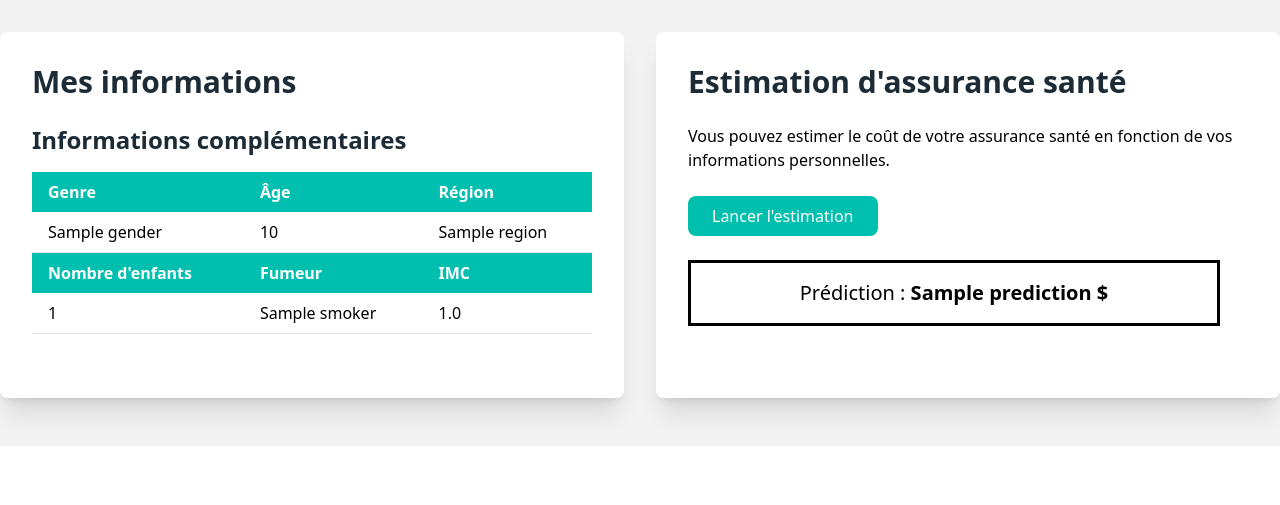
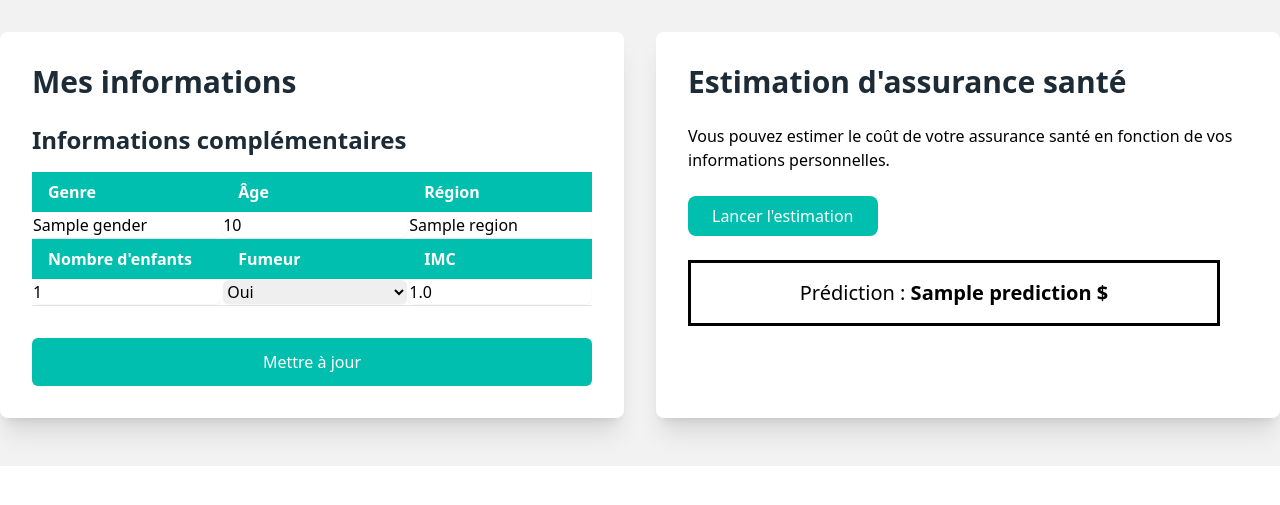
Before and after one commit to NicoCasso/Application_Django_Prediction, a Django app: template MyApp/app/templates/app/prediction.html in a window 1280 px wide. Shown: the part 216-721 px from the top of the page. Run offline with Django 5.2, Linux system fonts and the light colour scheme; tables that the repository leaves empty hold one stand-in row (values such as "Sample post"); the template is opened without the code that fills it: values that come from a table or form of the project are taken from there, most other values are stand-ins (such as "Sample title", 1, 10 or a date in 2020); some libraries are stand-ins or nearby versions.

Commit message:
Mettre à jour les liens de navigation pour utiliser les balises URL Django et améliorer le formulaire de prédiction avec des champs d'entrée pour le genre, l'âge, la région, le nombre d'enfants, le statut de fumeur et l'IMC.

```diff
--- a/MyApp/app/templates/app/home.html
+++ b/MyApp/app/templates/app/home.html
@@ -11,8 +11,8 @@
     <nav class="bg-navy-600 text-white p-4 shadow-md">
         <div class="container mx-auto flex justify-between items-center">
             <div class="menu-items flex space-x-6">
-                <a href="register" class="hover:bg-navy-500 p-2 rounded-md">S'inscrire</a>
-                <a href="login" class="hover:bg-navy-500 p-2 rounded-md">Se connecter</a>
+                <a href="{% url 'app:register' %}" class="hover:bg-navy-500 p-2 rounded-md">S'inscrire</a>
+                <a href="{% url 'app:login' %}" class="hover:bg-navy-500 p-2 rounded-md">Se connecter</a>
             </div>
         </div>
     </nav>
--- a/MyApp/app/templates/app/login.html
+++ b/MyApp/app/templates/app/login.html
@@ -44,7 +44,7 @@
             </form>
 
             <div class="link mt-6 text-center">
-                <a href="register" class="text-navy-600 hover:text-navy-700 hover:underline">Créer un compte</a>
+                <a href="{% url 'app:register' %}" class="text-navy-600 hover:text-navy-700 hover:underline">Créer un compte</a>
             </div>
         </div>
     </div>
--- a/MyApp/app/templates/app/prediction.html
+++ b/MyApp/app/templates/app/prediction.html
@@ -28,9 +28,34 @@
                 </thead>
                 <tbody>
                     <tr class="border-b hover:bg-[#f7f7f7] transition duration-200">
-                        <td class="px-4 py-2">{{ gender }}</td>
-                        <td class="px-4 py-2">{{ insurance_infos.age }}</td>
-                        <td class="px-4 py-2">{{ region }}</td>
+                        <td>
+                            <input
+                        type="text"
+                        id="gender"
+                        name="gender"
+                        class="w-full border-gray-300 rounded-md shadow-sm focus:border-[#00bfae] focus:ring-[#00bfae]"
+                        value="{{ gender }}"
+                             />
+                        </td>
+                        <td>
+                            <input
+                                type="number"
+                                id="age"
+                                name="age"
+                                class="w-full border-gray-300 rounded-md shadow-sm focus:border-[#00bfae] focus:ring-[#00bfae]"
+                                value="{{ insurance_infos.age }}"
+                            />
+                        </td>
+                        <td>
+                            <input
+                                type="text"
+                                id="region"
+                                name="region"
+                                class="w-full border-gray-300 rounded-md shadow-sm focus:border-[#00bfae] focus:ring-[#00bfae]"
+                                value="{{ region }}"
+                            />
+
+                        </td>
                     </tr>
                 </tbody>
                 <thead class="bg-[#00bfae]">
@@ -40,14 +65,48 @@
                         <th class="px-4 py-2 text-left text-white font-semibold">IMC</th>
                     </tr>
                 </thead>
+                <div>
+                </div>
                 <tbody>
                     <tr class="border-b hover:bg-[#f7f7f7] transition duration-200">
-                        <td class="px-4 py-2">{{ insurance_infos.children }}</td>
-                        <td class="px-4 py-2">{{ smoker }}</td>
-                        <td class="px-4 py-2">{{ insurance_infos.bmi }}</td>
+                        <td>
+                            <input
+                                type="number"
+                                id="children"
+                                name="children"
+                                class="w-full border-gray-300 rounded-md shadow-sm focus:border-[#00bfae] focus:ring-[#00bfae]"
+                                value="{{ insurance_infos.children }}"
+                            />
+                        </td>
+                        <td>
+                            <select
+                                id="smoker"
+                                name="smoker"
+                                class="w-full border-gray-300 rounded-md shadow-sm focus:border-[#00bfae] focus:ring-[#00bfae]"
+                                >
+                                <option value="Oui" {% if smoker == "Oui" %}selected{% endif %}>Oui</option>
+                                <option value="Non" {% if smoker == "Non" %}selected{% endif %}>Non</option>
+                            </select>
+                        </td>
+                        <td>
+                            <input
+                                type="number"
+                                id="bmi"
+                                name="bmi"
+                                step="0.1"
+                                class="w-full border-gray-300 rounded-md shadow-sm focus:border-[#00bfae] focus:ring-[#00bfae]"
+                                value="{{ insurance_infos.bmi }}"
+                            />
+                        </td>
                     </tr>
                 </tbody>
             </table>
+            <!-- Boutons d'action -->
+            <div class="mt-6 flex justify-end gap-4">
+                <button type="submit" class="btn-submit w-full py-3 bg-[#00bfae] text-white rounded-md hover:bg-[#008f8f] transition duration-300">
+                    Mettre à jour
+                  </button>
+            </div>
         </div>
 
         <!-- Partie "Prédiction" -->
--- a/MyApp/app/templates/includes/navbar_section.html
+++ b/MyApp/app/templates/includes/navbar_section.html
@@ -8,9 +8,8 @@
             <div class="space-x-6 flex items-center">
                 <form action="{% url 'app:logout' %}" method="post">
                     {% csrf_token %}
-                    <button type='submit'>Déco</button>
+                    <button type='submit' class="hover:text-[#00bfae] transition duration-300">Déconnexion</button>
                 </form>
-                <a href="{% url 'app:home' %}" class="hover:text-[#00bfae] transition duration-300">Déconnexion</a>
                 <a href="{% url 'app:profil' %}" class="hover:text-[#00bfae] transition duration-300">Profil</a>
                 <a href="{% url 'app:user_infos' %}" class="hover:text-[#00bfae] transition duration-300">Mes informations</a>
                 <a href="{% url 'app:prediction' %}" class="hover:text-[#00bfae] transition duration-300">Mes démarches</a>
--- a/MyApp/app/urls.py
+++ b/MyApp/app/urls.py
@@ -7,20 +7,20 @@ from django.contrib.auth.views import LogoutView
 app_name = 'app'
 
 urlpatterns = [
-    path('home', HomeView.as_view(), name='home'),
-    path('register', RegisterView.as_view(), name='register'),
-    path('login', LoginView.as_view(), name='login'),
-    path('profil', ProfileView.as_view(), name='profil'),
+    path('home/', HomeView.as_view(), name='home'),
+    path('register/', RegisterView.as_view(), name='register'),
+    path('login/', LoginView.as_view(), name='login'),
+    path('profil/', ProfileView.as_view(), name='profil'),
     path('user_infos/', UserInfosView.as_view(), name='user_infos'),
     path('update_infos/', UserInfosUpdateView.as_view(), name='update_infos'),
     path('create_insurance_infos/', InsuranceInfosCreateView.as_view(), name='create_insurance_infos'),
-    path('logout', LogoutView.as_view(), name='logout'),
-    path('prediction', PredictionView.as_view(), name='prediction'),
-    #path('prediction', specific_view.get_perdiction_page, name='prediction'),
+    path('logout/', LogoutView.as_view(), name='logout'),
+    path('prediction/', PredictionView.as_view(), name='prediction'),
 ]
 
 
 
+    #path('prediction', specific_view.get_perdiction_page, name='prediction'),
 # urlpatterns = [
 #     path('home', HomeView.as_view(), name='home'),
 #     path('register/', RegisterView.as_view(), name='register'),
```
